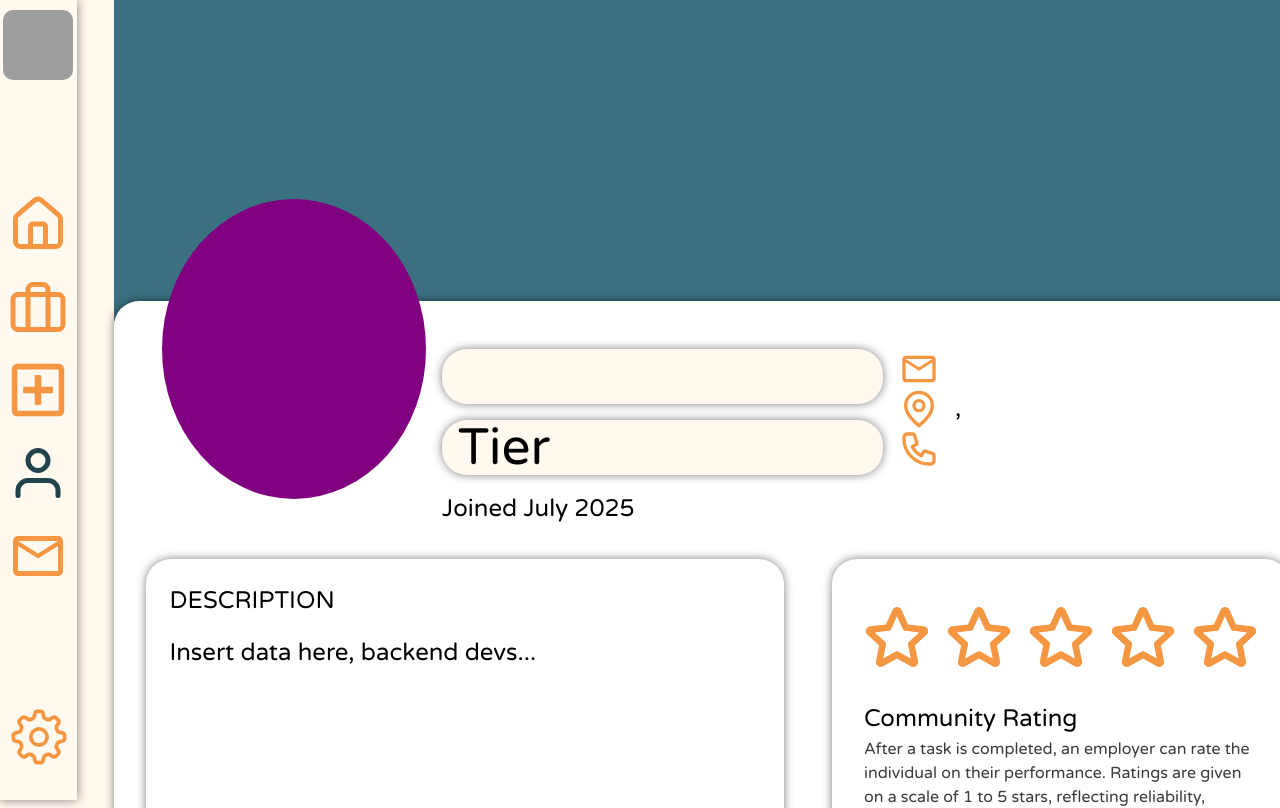
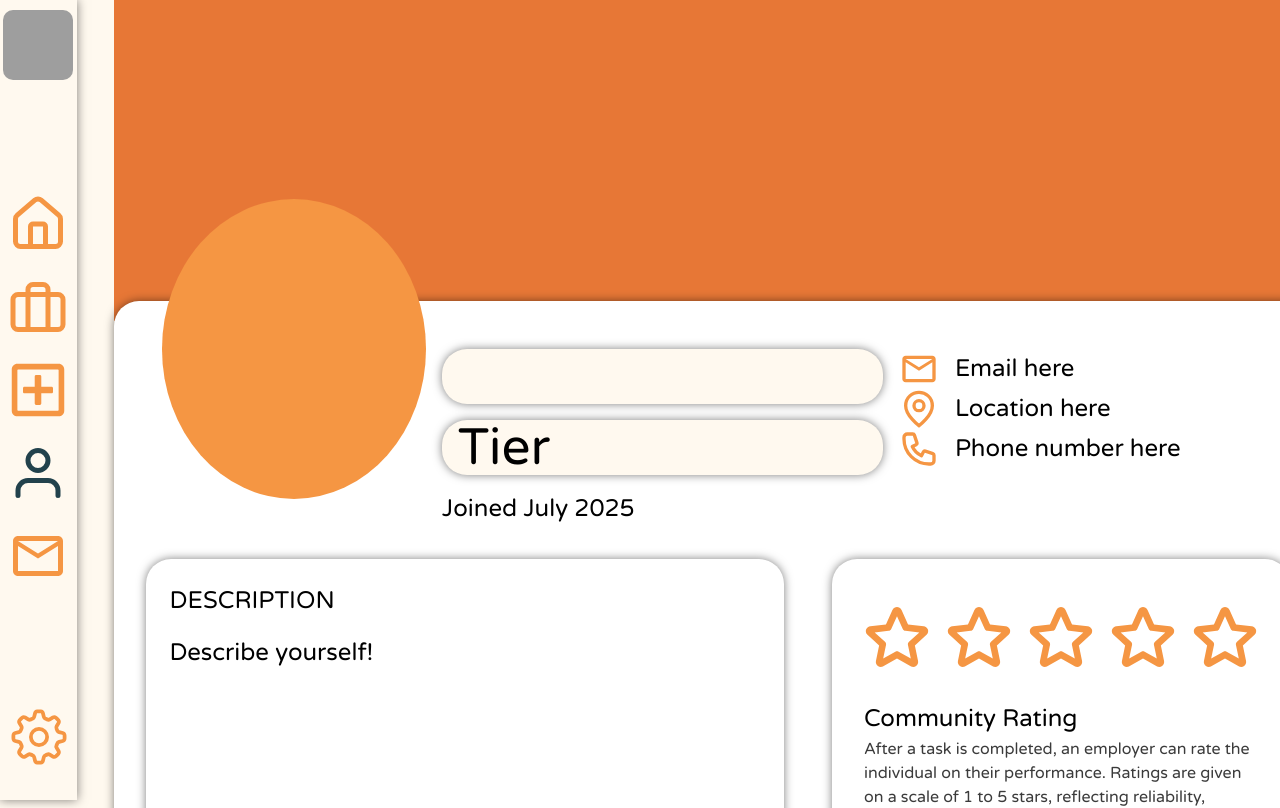
Before and after one commit to lenibnob/Komuni-Job, a React (Vite) app in the folder frontend/: page /userprofile in a window 1280 px wide. Shown: the top 808 px of the page. Built offline with nearby package versions, Linux system fonts and the light colour scheme; no server answers; grey boxes are pictures that could not be loaded.

Commit message:
userpfp css

```diff
--- a/frontend/src/components/DashboardComponents/UserProfile/UserProfileDescription.jsx
+++ b/frontend/src/components/DashboardComponents/UserProfile/UserProfileDescription.jsx
@@ -8,7 +8,7 @@ export default function UserProfileDescription() {
         <div className="userProfileDescriptionContainer">
             <div className="userProfileDescription">
                 <h2>DESCRIPTION</h2>
-                <h2>Insert data here, backend devs...</h2>
+                <h2>Describe yourself!</h2>
             </div>
 
             <div className="userProfileRating">
--- a/frontend/src/components/DashboardComponents/UserProfile/UserProfileDetails.jsx
+++ b/frontend/src/components/DashboardComponents/UserProfile/UserProfileDetails.jsx
@@ -35,9 +35,9 @@ export default function UserProfileDetails() {
                     <h2>Joined July 2025</h2>
                 </div>
                 <div className="userProfileContacts">
-                    <h2><MdMailOutline className="userProfileEmail"/>{profile.user?.email}</h2>
-                    <h2><GrLocation className="userProfileLocation"/>{profile.municipality}, {profile.province}</h2>
-                    <h2><HiOutlinePhone className="userProfileNumber"/>{profile.phone_number}</h2>
+                    <h2><MdMailOutline className="userProfileEmail"/>{profile.user?.email}Email here</h2>
+                    <h2><GrLocation className="userProfileLocation"/>{profile.municipality}Location here {profile.province}</h2>
+                    <h2><HiOutlinePhone className="userProfileNumber"/>{profile.phone_number}Phone number here</h2>
                 </div>
             </div>
         );
--- a/frontend/src/components/DashboardComponents/UserProfile/UserProfileResume.jsx
+++ b/frontend/src/components/DashboardComponents/UserProfile/UserProfileResume.jsx
@@ -4,7 +4,7 @@ export default function UserProfileResume() {
             <div className="userProfileResume">
                 <h2>RESUMES</h2>
                 <div>
-                    <h2>no idea what to put here</h2>
+                    <h2>Insert your Resume!</h2>
                 </div>
             </div>
             <div className="userProfileFinishedJobs">
--- a/frontend/src/css/DashboardCSS/UserProfile.css
+++ b/frontend/src/css/DashboardCSS/UserProfile.css
@@ -19,7 +19,7 @@
 }
 
 .userProfileBackground { /*CONTAINER*/
-    background-color: #3B7080;
+    background-color: #e77736;
     width: 100%;
     height: 25%;
     z-index: 1;
@@ -57,7 +57,7 @@
 }
 
 .userProfileImage { /*CONTAINER*/
-    background-color: purple;
+    background-color: #F59643;
     width: 300px;
     height: 300px;
     border-radius: 100%;
```
